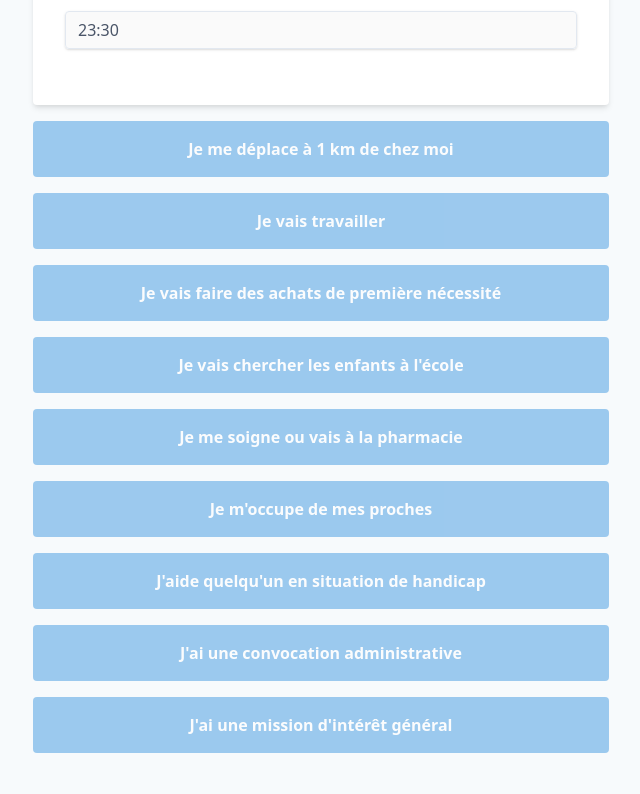
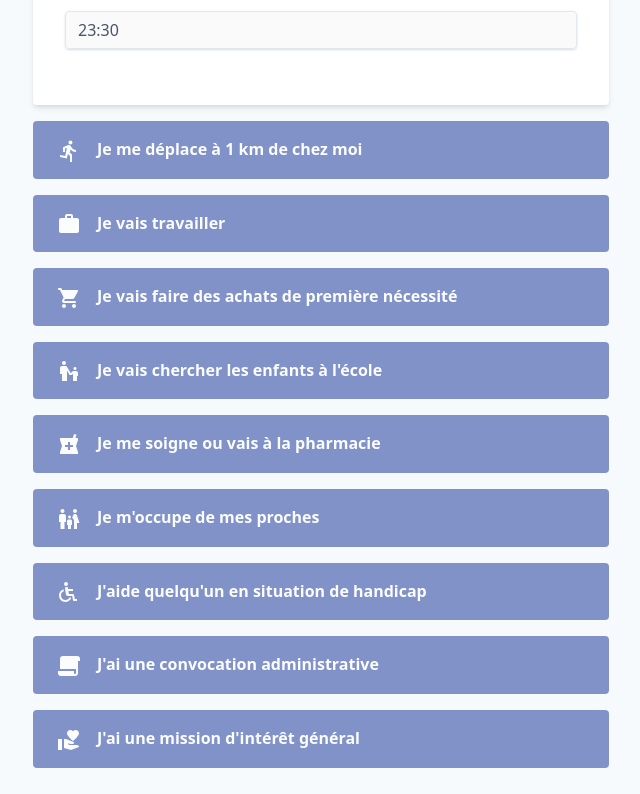
Before and after one commit to benjamintd/attestation.page, a Next.js app: page / in a window 1280 px wide. Shown: the part 1166-1960 px from the top of the page, without its empty margins (319-959 px from the left). Built offline with nearby package versions, Linux system fonts and the light colour scheme.

Commit message:
button icons

```diff
--- a/components/Form.jsx
+++ b/components/Form.jsx
@@ -24,7 +24,7 @@ export default function Form({ state, onChange, onDateKeyUp }) {
         className="form-control"
         id="firstname"
         name="firstname"
-        placeholder="Jean"
+        placeholder="Dominique"
         type="text"
         value={firstname}
         onChange={onChange}
--- /dev/null
+++ b/components/Icons.jsx
@@ -0,0 +1,159 @@
+import React from "react";
+
+export function Child(props) {
+  return (
+    <svg
+      focusable="false"
+      height="1em"
+      viewBox="0 0 24 24"
+      width="1em"
+      {...props}
+    >
+      <path
+        d="M7 2c-1.1 0-2 .9-2 2s.9 2 2 2s2-.89 2-2s-.89-2-2-2M5 7c-1.11 0-2 .89-2 2v6h2v7h5V11.6l2.53 4.4h2.44L16 14.66V22h4v-5h1v-3c0-1.11-.89-2-2-2h-2.5c-.6 0-1.13.26-1.5.68c-.33.42-.68.88-1 1.32h-.31L10 7.66C9.84 7.38 9.22 7 8.5 7H5m13 1c-.83 0-1.5.67-1.5 1.5S17.17 11 18 11s1.5-.67 1.5-1.5S18.83 8 18 8z"
+        fill="currentColor"
+      ></path>
+    </svg>
+  );
+}
+
+export function Convocation(props) {
+  return (
+    <svg
+      focusable="false"
+      height="1em"
+      viewBox="0 0 24 24"
+      width="1em"
+      {...props}
+    >
+      <path
+        d="M20 2a3 3 0 0 1 3 3v2h-2v12a3 3 0 0 1-3 3H4a3 3 0 0 1-3-3v-2h16v2a1 1 0 0 0 .883.993L18 20a1 1 0 0 0 .993-.883L19 19v-4H3V5a3 3 0 0 1 3-3h14z"
+        fill="currentColor"
+      ></path>
+    </svg>
+  );
+}
+
+export function Family(props) {
+  return (
+    <svg
+      focusable="false"
+      height="1em"
+      viewBox="0 0 24 24"
+      width="1em"
+      {...props}
+    >
+      <path
+        d="M16 4c0-1.11.89-2 2-2s2 .89 2 2s-.89 2-2 2s-2-.89-2-2zm4 18v-6h2.5l-2.54-7.63A2.01 2.01 0 0 0 18.06 7h-.12a2 2 0 0 0-1.9 1.37l-.86 2.58c1.08.6 1.82 1.73 1.82 3.05v8h3zm-7.5-10.5c.83 0 1.5-.67 1.5-1.5s-.67-1.5-1.5-1.5S11 9.17 11 10s.67 1.5 1.5 1.5zM5.5 6c1.11 0 2-.89 2-2s-.89-2-2-2s-2 .89-2 2s.89 2 2 2zm2 16v-7H9V9c0-1.1-.9-2-2-2H4c-1.1 0-2 .9-2 2v6h1.5v7h4zm6.5 0v-4h1v-4c0-.82-.68-1.5-1.5-1.5h-2c-.82 0-1.5.68-1.5 1.5v4h1v4h3z"
+        fill="currentColor"
+      ></path>
+    </svg>
+  );
+}
+
+export function Handicap(props) {
+  return (
+    <svg
+      focusable="false"
+      height="1em"
+      viewBox="0 0 24 24"
+      width="1em"
+      {...props}
+    >
+      <circle cx="9" cy="4" fill="currentColor" r="2"></circle>
+      <path
+        d="M16.98 14.804A1 1 0 0 0 16 14h-4.133l-.429-3H16V9h-4.847l-.163-1.142A1 1 0 0 0 10 7H9a1.003 1.003 0 0 0-.99 1.142l.877 6.142A2.009 2.009 0 0 0 10.867 16h4.313l.839 4.196c.094.467.504.804.981.804h3v-2h-2.181l-.839-4.196z"
+        fill="currentColor"
+      ></path>
+      <path
+        d="M12.51 17.5c-.739 1.476-2.25 2.5-4.01 2.5A4.505 4.505 0 0 1 4 15.5a4.503 4.503 0 0 1 2.817-4.167l-.289-2.025C3.905 10.145 2 12.604 2 15.5C2 19.084 4.916 22 8.5 22a6.497 6.497 0 0 0 5.545-3.126l-.274-1.374H12.51z"
+        fill="currentColor"
+      ></path>
+    </svg>
+  );
+}
+
+export function Health(props) {
+  return (
+    <svg
+      focusable="false"
+      height="1em"
+      viewBox="0 0 24 24"
+      width="1em"
+      {...props}
+    >
+      <path
+        d="M16 14h-3v3h-2v-3H8v-2h3V9h2v3h3m5-7h-2.65l1.15-3.15L17.15 1l-1.46 4H3v2l2 6l-2 6v2h18v-2l-2-6l2-6V5z"
+        fill="currentColor"
+      ></path>
+    </svg>
+  );
+}
+
+export function Mission(props) {
+  return (
+    <svg
+      focusable="false"
+      height="1em"
+      viewBox="0 0 24 24"
+      width="1em"
+      {...props}
+    >
+      <path
+        d="M20 17q.86 0 1.45.6t.58 1.4L14 22l-7-2v-9h1.95l7.27 2.69q.78.31.78 1.12q0 .47-.34.82t-.86.37H13l-1.75-.67l-.33.94L13 17h7M16 3.23Q17.06 2 18.7 2q1.36 0 2.3 1t1 2.3q0 1.03-1 2.46t-1.97 2.39T16 13q-2.08-1.89-3.06-2.85t-1.97-2.39T10 5.3q0-1.36.97-2.3t2.34-1q1.6 0 2.69 1.23M.984 11H5v11H.984V11z"
+        fill="currentColor"
+      ></path>
+    </svg>
+  );
+}
+
+export function Shop(props) {
+  return (
+    <svg
+      focusable="false"
+      height="1em"
+      viewBox="0 0 24 24"
+      width="1em"
+      {...props}
+    >
+      <path
+        d="M7 18c-1.1 0-1.99.9-1.99 2S5.9 22 7 22s2-.9 2-2s-.9-2-2-2zM2 4h1l3.6 7.59l-1.35 2.44C4.52 15.37 5.48 17 7 17h11c.55 0 1-.45 1-1s-.45-1-1-1H7l1.1-2h7.45c.75 0 1.41-.41 1.75-1.03l3.58-6.49A.996.996 0 0 0 20.01 4H5.21l-.67-1.43a.993.993 0 0 0-.9-.57H2c-.55 0-1 .45-1 1s.45 1 1 1zm15 14c-1.1 0-1.99.9-1.99 2s.89 2 1.99 2s2-.9 2-2s-.9-2-2-2z"
+        fill="currentColor"
+      ></path>
+    </svg>
+  );
+}
+
+export function Sport(props) {
+  return (
+    <svg
+      focusable="false"
+      height="1em"
+      viewBox="0 0 24 24"
+      width="1em"
+      {...props}
+    >
+      <path
+        d="M13.5 5.5c1.09 0 2-.92 2-2a2 2 0 0 0-2-2c-1.11 0-2 .88-2 2c0 1.08.89 2 2 2M9.89 19.38l1-4.38L13 17v6h2v-7.5l-2.11-2l.61-3A7.29 7.29 0 0 0 19 13v-2c-1.91 0-3.5-1-4.31-2.42l-1-1.58c-.4-.62-1-1-1.69-1c-.31 0-.5.08-.81.08L6 8.28V13h2V9.58l1.79-.7L8.19 17l-4.9-1l-.4 2l7 1.38z"
+        fill="currentColor"
+      ></path>
+    </svg>
+  );
+}
+
+export function Work(props) {
+  return (
+    <svg
+      focusable="false"
+      height="1em"
+      viewBox="0 0 24 24"
+      width="1em"
+      {...props}
+    >
+      <path
+        d="M20 6h-4V4c0-1.11-.89-2-2-2h-4c-1.11 0-2 .89-2 2v2H4c-1.11 0-1.99.89-1.99 2L2 19c0 1.11.89 2 2 2h16c1.11 0 2-.89 2-2V8c0-1.11-.89-2-2-2zm-6 0h-4V4h4v2z"
+        fill="currentColor"
+      ></path>
+    </svg>
+  );
+}
--- a/components/Reason.jsx
+++ b/components/Reason.jsx
@@ -1,33 +1,54 @@
 import React from "react";
+
+import {
+  Child,
+  Convocation,
+  Family,
+  Handicap,
+  Health,
+  Mission,
+  Shop,
+  Sport,
+  Work,
+} from "./Icons";
 
 export default function Reason({ onClick, stateValid }) {
   return (
     <div className="w-full mb-8">
       <button disabled={!stateValid} id="sport_animaux" onClick={onClick}>
+        <Sport className="icon" />
         Je me déplace à 1 km de chez moi
       </button>
       <button disabled={!stateValid} id="travail" onClick={onClick}>
+        <Work className="icon" />
         Je vais travailler
       </button>
       <button disabled={!stateValid} id="achats" onClick={onClick}>
+        <Shop className="icon" />
         Je vais faire des achats de première nécessité
       </button>
       <button disabled={!stateValid} id="enfants" onClick={onClick}>
+        <Child className="icon" />
         Je vais chercher les enfants à l'école
       </button>
       <button disabled={!stateValid} id="sante" onClick={onClick}>
+        <Health className="icon" />
         Je me soigne ou vais à la pharmacie
       </button>
       <button disabled={!stateValid} id="famille" onClick={onClick}>
+        <Family className="icon" />
         Je m'occupe de mes proches
       </button>
       <button disabled={!stateValid} id="handicap" onClick={onClick}>
+        <Handicap className="icon" />
         J'aide quelqu'un en situation de handicap
       </button>
       <button disabled={!stateValid} id="convocation" onClick={onClick}>
+        <Convocation className="icon" />
         J'ai une convocation administrative
       </button>
       <button disabled={!stateValid} id="missions" onClick={onClick}>
+        <Mission className="icon" />
         J'ai une mission d'intérêt général
       </button>
     </div>
--- a/pages/index.jsx
+++ b/pages/index.jsx
@@ -63,7 +63,7 @@ export default function Home() {
   return (
     <>
       <Meta />
-      <div className="p-6 lg:p-12 max-w-2xl mx-auto">
+      <div className="p-4 md:p-6 lg:p-12 max-w-2xl mx-auto">
         <div className="h-8 w-8 mb-6">
           <Image
             className="h-full w-full"
--- a/styles/main.css
+++ b/styles/main.css
@@ -28,13 +28,17 @@ label {
 }
 
 button {
-  @apply font-bold py-4 px-6 rounded bg-blue-500 text-white w-full mb-4;
+  @apply font-bold py-4 px-6 rounded bg-accent-700 text-white w-full mb-4 text-left;
 }
 
 button:hover {
-  @apply bg-blue-700;
+  @apply bg-accent-500;
 }
 
 button:disabled {
   @apply opacity-50 cursor-not-allowed;
 }
+
+.icon {
+  @apply w-6 h-6 inline-block mr-4;
+}
--- a/tailwind.config.js
+++ b/tailwind.config.js
@@ -7,7 +7,7 @@ module.exports = {
   theme: {
     extend: {
       colors: {
-        "accent-1": "#333",
+        accent: { 700: "#0C2C95", 500: "#3754B2" },
       },
     },
   },
```
